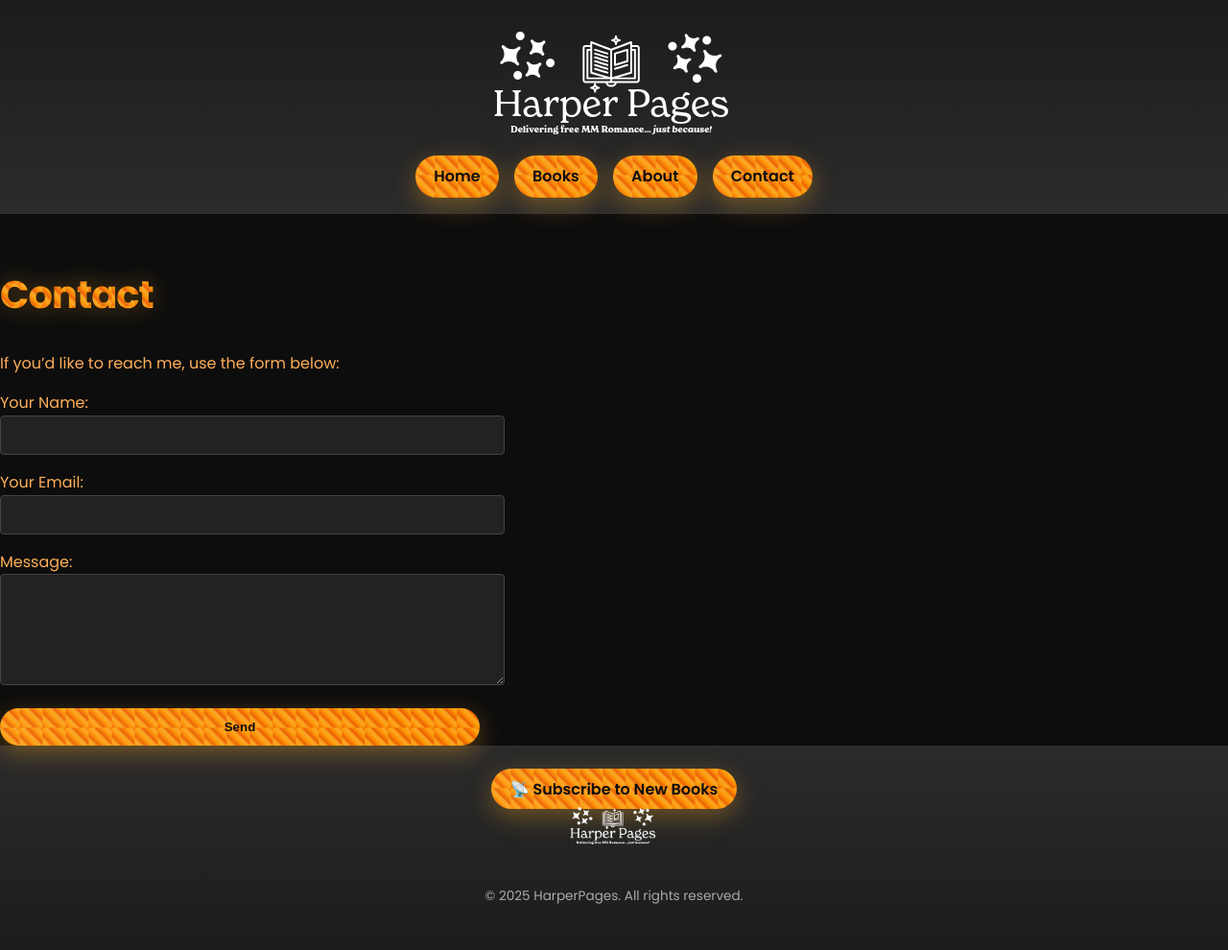
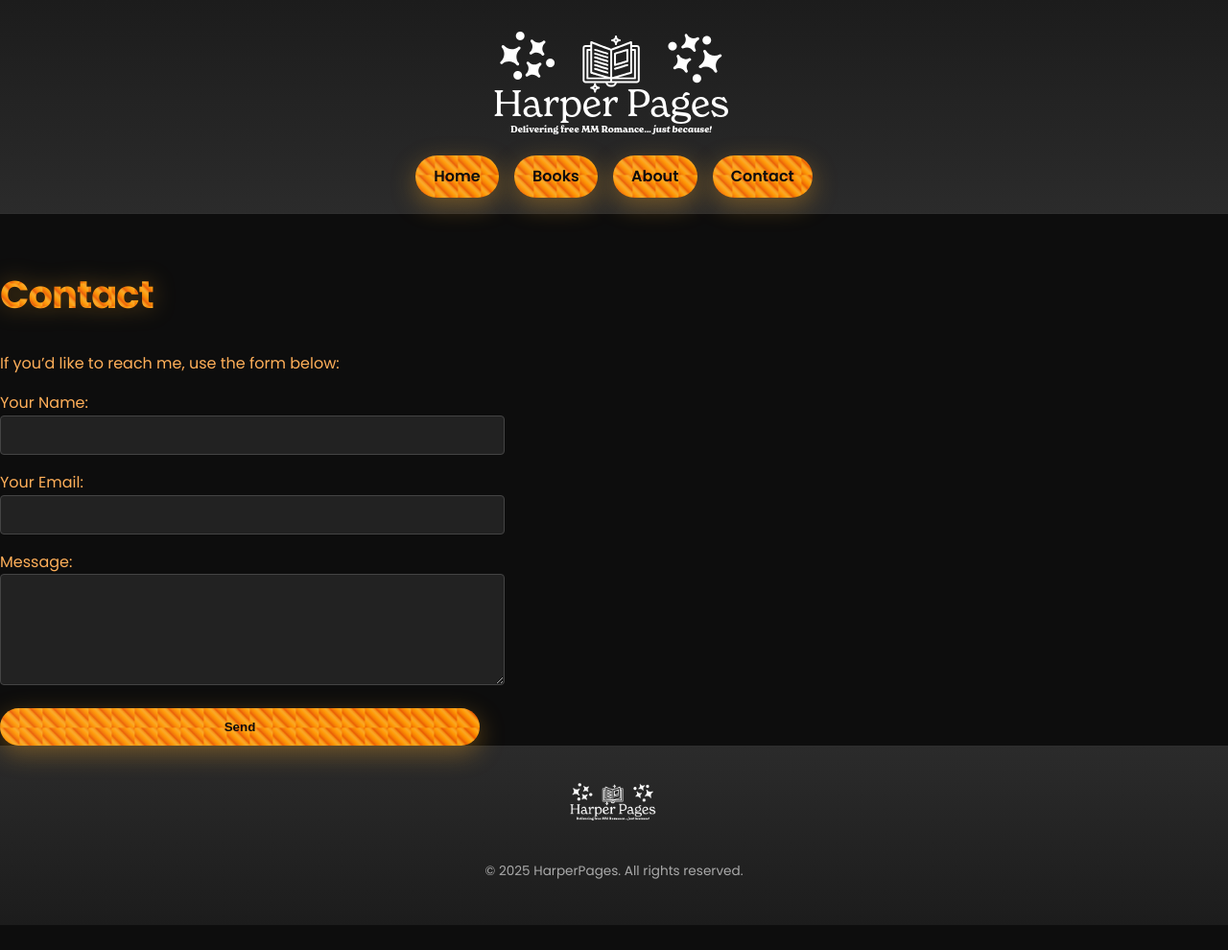
Before and after one commit to jackharperbooks/harperpages, a Jekyll site: the page built from contact.md, in a window 1280 px wide. Shown: the whole page at 96% size. Built offline with Jekyll 4.4.1, drawn with Linux system fonts in a browser that asks for light colours; after the commit the page ends 964 px from its top, so only the background shows below that.

Commit message:
Update footer.html

```diff
--- a/_includes/footer.html
+++ b/_includes/footer.html
@@ -1,6 +1,5 @@
 <footer class="site-footer">
   <div class="footer-content">
-    <a href="{{ '/books/feed.xml' | relative_url }}" class="nav-btn">📡 Subscribe to New Books</a><br>
     <img src="{{ '/assets/images/logo-placeholder.png' | relative_url }}" alt="HarperPages Logo" class="footer-logo">
     <!-- Removed footer nav -->
     <p class="footer-copy">&copy; {{ site.time | date: '%Y' }} HarperPages. All rights reserved.</p>
```
